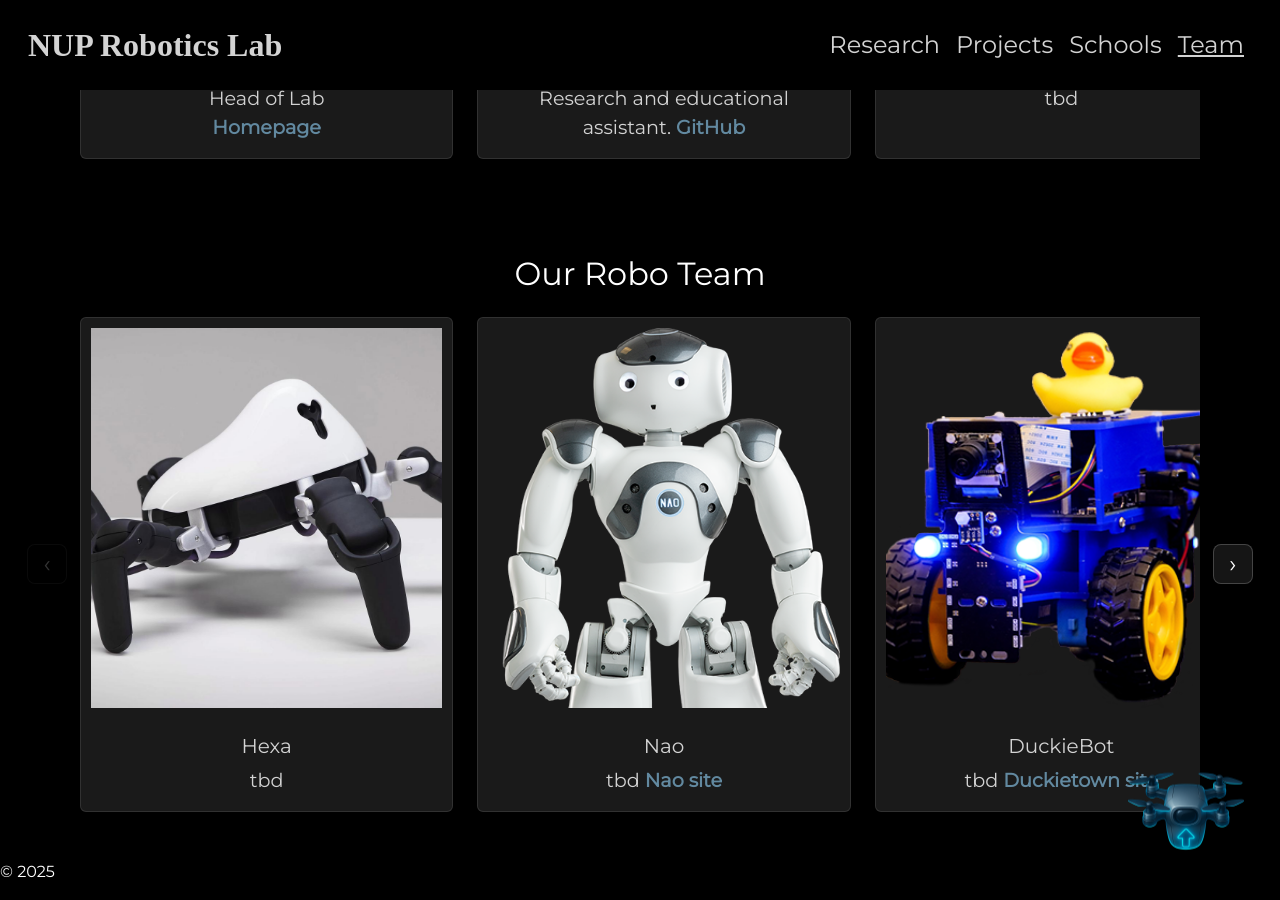
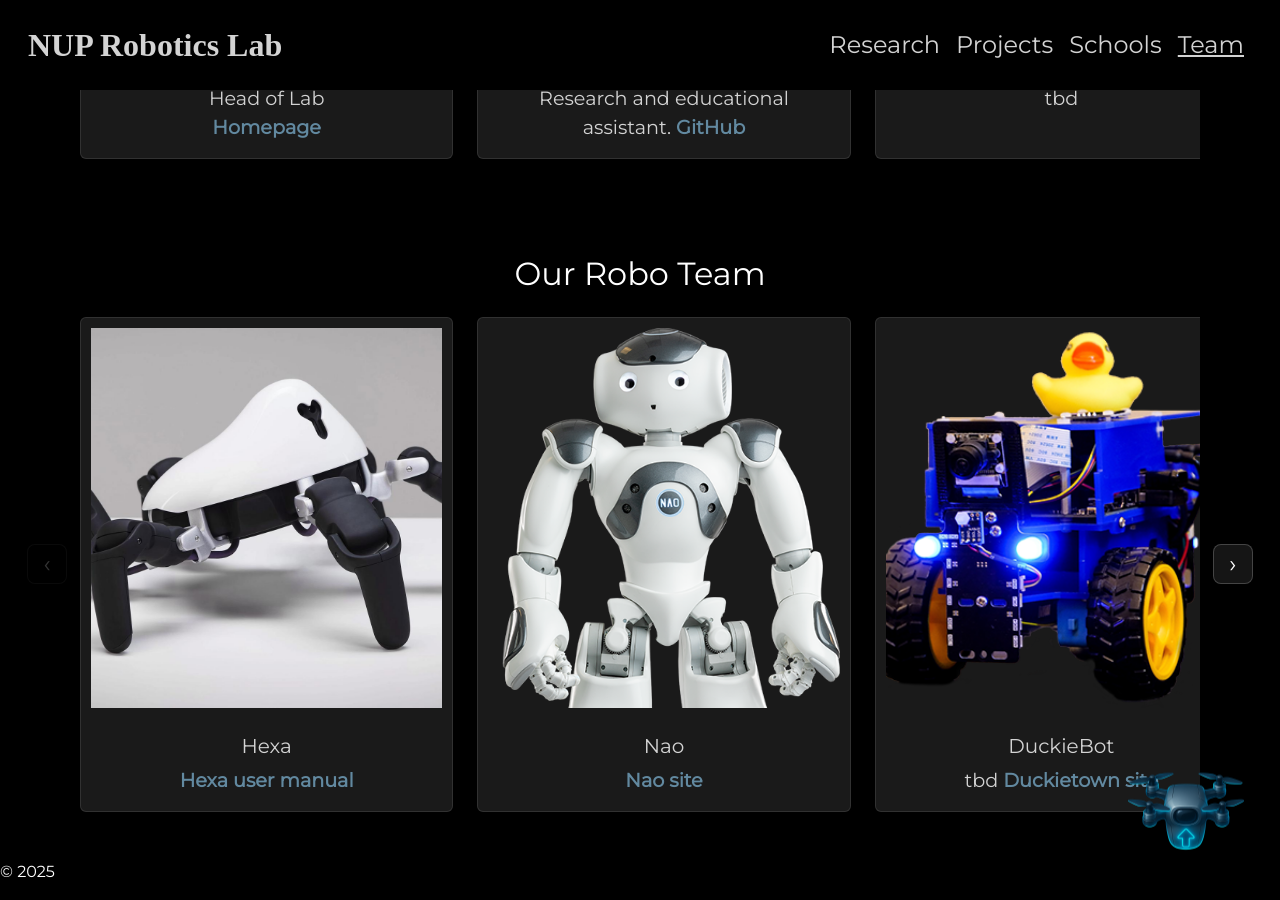
Before and after one commit to rcicd/robo_lab, a Jekyll site: the page built from about.md, in a window 1280 px wide and 900 px high, scrolled down 723 px. Built offline with Jekyll 4.4.1, drawn with Linux system fonts in a browser that asks for light colours; some web fonts are replaced.

Commit message:
fix about.md

```diff
--- a/about.md
+++ b/about.md
@@ -19,7 +19,7 @@
 
   - name: "Tatiana Berlenko"
     image: "/assets/img/team/TatianaBerlenko.JPG"
-    description: "tbd"
+    description: "Teacher and PhD student."
 
   - name: "Ivan Voevodskiy"
     image: "/assets/img/team/IvanVoevodskiy.jpg"
@@ -30,12 +30,12 @@
 robo_team:
   - name: "Hexa"
     image: "/assets/img/robots/hexa.jpg"
-    description: "tbd"
+    description: "<a href='https://drive.google.com/file/d/1LAdIaTp4lo3-y2AYvNmJ0rKLRDqJm5Ft/view?usp=sharing'>Hexa user manual</a>"
     fit_style: "contain"
 
   - name: "Nao"
     image: "/assets/img/robots/nao.png"
-    description: "tbd <a href='https://us.softbankrobotics.com/nao'>Nao site</a>"
+    description: "<a href='https://us.softbankrobotics.com/nao'>Nao site</a>"
     fit_style: "contain"
 
   - name: "DuckieBot"
```
